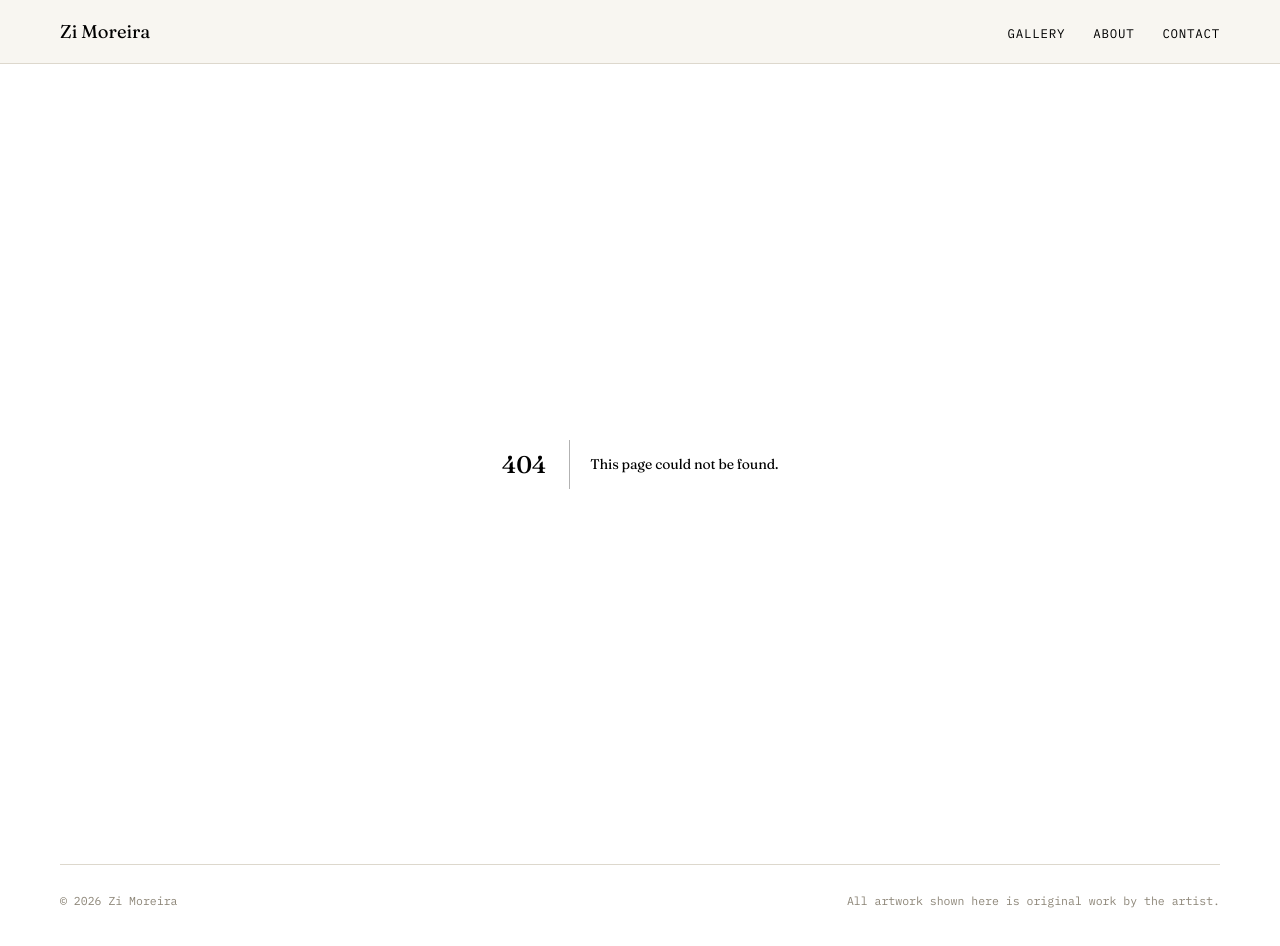
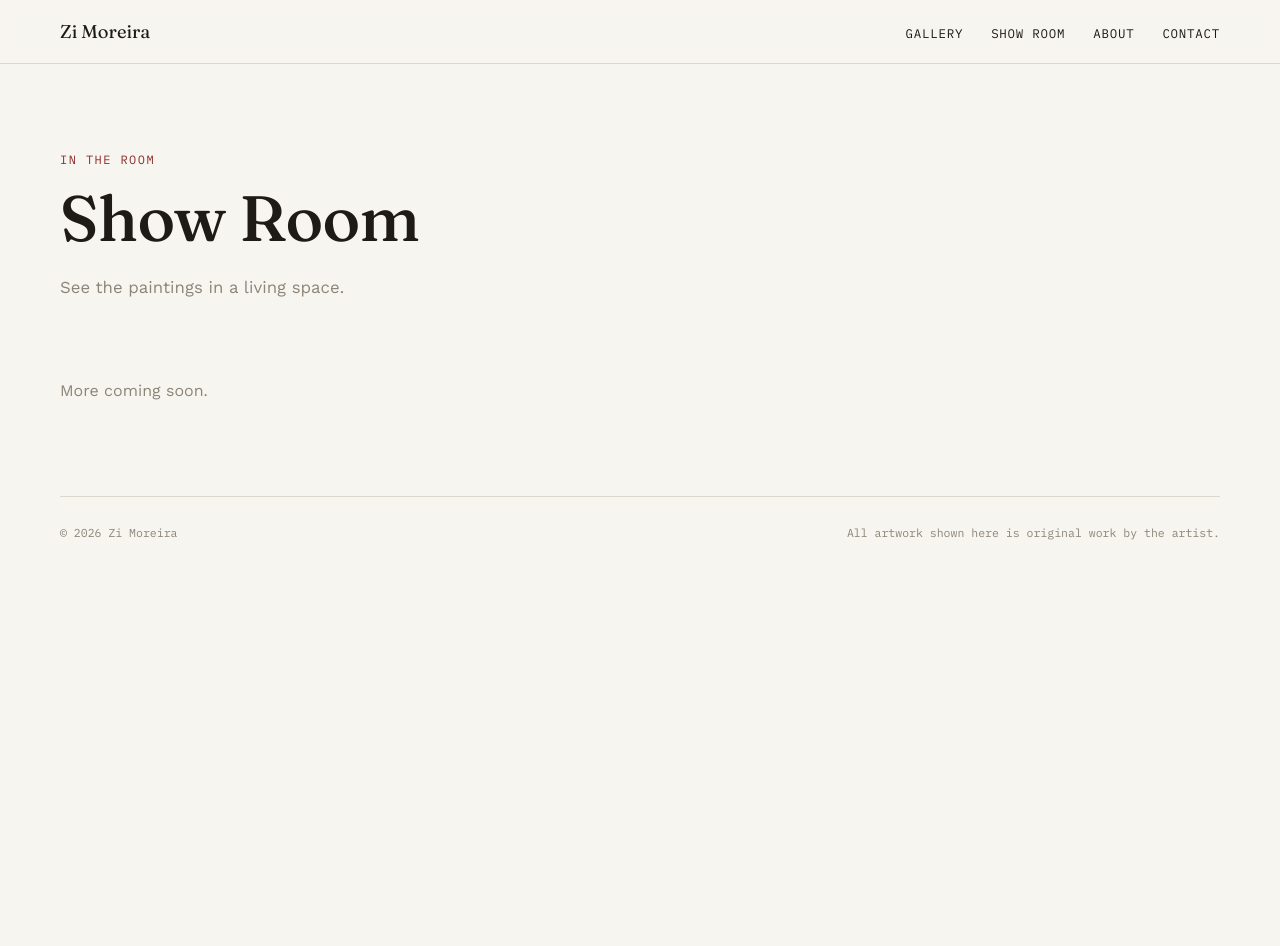
Before and after one commit to RickyMoreira/zimoreira, a Next.js app in the folder wife-art-site/: page /showroom in a window 1280 px wide. Before the commit this address had no page. After the commit the page ends 800 px from the top, so only its background shows below. Built offline with nearby package versions, Linux system fonts and the light colour scheme.

Commit message:
add Show Room page (empty, ready for media)

```diff
--- a/wife-art-site/app/globals.css
+++ b/wife-art-site/app/globals.css
@@ -489,3 +489,39 @@ a {
     padding: 6px 10px;
   }
 }
+
+/* ---------- Show Room ---------- */
+.showroom-grid {
+  display: flex;
+  flex-wrap: wrap;
+  gap: 28px;
+  padding: 24px 0 80px;
+}
+.showroom-item {
+  width: clamp(220px, 32vw, 380px);
+  flex-shrink: 0;
+  display: flex;
+  flex-direction: column;
+}
+.showroom-media {
+  width: 100%;
+  aspect-ratio: 4 / 3;
+  object-fit: cover;
+  background: var(--paper);
+  border: 1px solid var(--line);
+  box-shadow: 6px 10px 22px rgba(30, 27, 22, 0.25);
+}
+.showroom-caption {
+  margin-top: 12px;
+  font-family: var(--font-mono), monospace;
+  font-size: 0.75rem;
+  letter-spacing: 0.04em;
+  color: var(--stone);
+  text-align: center;
+}
+
+@media (max-width: 620px) {
+  .showroom-item {
+    width: 100%;
+  }
+}
--- /dev/null
+++ b/wife-art-site/app/showroom/page.tsx
@@ -0,0 +1,39 @@
+import { showroomItems } from "@/lib/showroom";
+
+export default function ShowRoom() {
+  return (
+    <main>
+      <section className="hero wrap" style={{ paddingBottom: "24px" }}>
+        <div className="hero-eyebrow">In the Room</div>
+        <h1>Show Room</h1>
+        <p>See the paintings in a living space.</p>
+      </section>
+
+      {showroomItems.length === 0 ? (
+        <section className="wrap" style={{ padding: "24px 0 80px" }}>
+          <p style={{ color: "var(--stone)" }}>More coming soon.</p>
+        </section>
+      ) : (
+        <section className="showroom-grid wrap">
+          {showroomItems.map((item) => (
+            <div key={item.slug} className="showroom-item">
+              {item.type === "video" ? (
+                <video
+                  src={item.file}
+                  autoPlay
+                  loop
+                  muted
+                  playsInline
+                  className="showroom-media"
+                />
+              ) : (
+                <img src={item.file} alt={item.caption ?? item.slug} className="showroom-media" />
+              )}
+              {item.caption && <div className="showroom-caption">{item.caption}</div>}
+            </div>
+          ))}
+        </section>
+      )}
+    </main>
+  );
+}
--- a/wife-art-site/components/Nav.tsx
+++ b/wife-art-site/components/Nav.tsx
@@ -10,6 +10,7 @@ export default function Nav() {
         </Link>
         <ul className="nav-links">
           <li><Link href="/gallery">Gallery</Link></li>
+          <li><Link href="/showroom">Show Room</Link></li>
           <li><Link href="/about">About</Link></li>
           <li><Link href="/contact">Contact</Link></li>
         </ul>
--- a/wife-art-site/lib/artworks.ts
+++ b/wife-art-site/lib/artworks.ts
@@ -29,8 +29,11 @@ export const artist = {
 const MEDIUM = "Acrylic on canvas";
 
 export const artworks: Artwork[] = [
-
-   { slug: "chicago", title: "Chicago", dimensions: "24 × 30 in", medium: MEDIUM, image: "/artworks/chicago.jpeg", available: true },
+  { slug: "bare-layers", title: "Bare Layers", dimensions: "36 × 36 in", medium: MEDIUM, image: "/artworks/bare-layers.jpeg", featured: true, available: true },
+  { slug: "blue-fog", title: "Blue Fog", dimensions: "12 × 12 in", medium: MEDIUM, image: "/artworks/blue-fog.jpeg", available: true },
+  { slug: "bubble-of-light", title: "Bubble of Light", dimensions: "30 × 30 in", medium: MEDIUM, image: "/artworks/bubble-of-light.jpeg", available: true },
+  { slug: "blue-fog-2", title: "Blue Fog 2", dimensions: "12 × 12 in", medium: MEDIUM, image: "/artworks/blue-fog-2.jpeg", available: true },
+  { slug: "chicago", title: "Chicago", dimensions: "24 × 30 in", medium: MEDIUM, image: "/artworks/chicago.jpeg", available: true },
   { slug: "defining-lines", title: "Defining Lines", dimensions: "24 × 30 in", medium: MEDIUM, image: "/artworks/defining-lines.jpeg", available: true },
   { slug: "entrance-door", title: "Entrance Door", dimensions: "24 × 36 in", medium: MEDIUM, image: "/artworks/entrance-door.jpeg", available: true },
   { slug: "fewest-words", title: "Fewest Words", dimensions: "24 × 24 in", medium: MEDIUM, image: "/artworks/fewest-words.jpeg", available: true },
@@ -63,8 +66,4 @@ export const artworks: Artwork[] = [
   { slug: "underrated-anyway", title: "Underrated Anyway", dimensions: "24 × 24 in", medium: MEDIUM, image: "/artworks/underrated-anyway.jpeg", available: true },
   { slug: "unexpected", title: "Unexpected", dimensions: "24 × 24 in", medium: MEDIUM, image: "/artworks/unexpected.jpeg", available: true },
   { slug: "youre-just-on-time", title: "You're Just on Time", dimensions: "24 × 30 in", medium: MEDIUM, image: "/artworks/youre-just-on-time.jpeg", available: true },
- { slug: "bare-layers", title: "Bare Layers", dimensions: "36 × 36 in", medium: MEDIUM, image: "/artworks/bare-layers.jpeg", featured: true, available: true },
-  { slug: "bubble-of-light", title: "Bubble of Light", dimensions: "30 × 30 in", medium: MEDIUM, image: "/artworks/bubble-of-light.jpeg", available: true },
- { slug: "blue-fog-2", title: "Blue Fog 2", dimensions: "12 × 12 in", medium: MEDIUM, image: "/artworks/blue-fog-2.jpeg", available: true },
- { slug: "blue-fog", title: "Blue Fog", dimensions: "12 × 12 in", medium: MEDIUM, image: "/artworks/blue-fog.jpeg", available: true },
 ];
--- /dev/null
+++ b/wife-art-site/lib/showroom.ts
@@ -0,0 +1,24 @@
+// ============================================================
+// Everything shown on the Show Room page comes from here.
+// To add a piece:
+// 1. Put the photo or video in /public/showroom/
+// 2. Copy a block below, set type to "image" or "video",
+//    and fill in the filename
+// 3. Save — the site updates automatically
+//
+// Videos should be .mp4 (best browser support). They autoplay
+// muted and loop, like a live "in the room" preview.
+// ============================================================
+
+export type ShowroomItem = {
+  slug: string;
+  type: "image" | "video";
+  file: string;       // path in /public/showroom, e.g. "/showroom/gray-living-room.jpg"
+  caption?: string;   // optional short label shown under the item
+};
+
+export const showroomItems: ShowroomItem[] = [
+  // Example — replace with the real files once picked:
+  // { slug: "gray-living-room", type: "image", file: "/showroom/gray-living-room.jpg", caption: "Living room" },
+  // { slug: "fireplace", type: "video", file: "/showroom/fireplace.mp4", caption: "By the fireplace" },
+];
```
Also changed, not shown: wife-art-site/app/page.tsx (+3 -5 lines), 1 other file (tests, documents, lock files or other folders).
